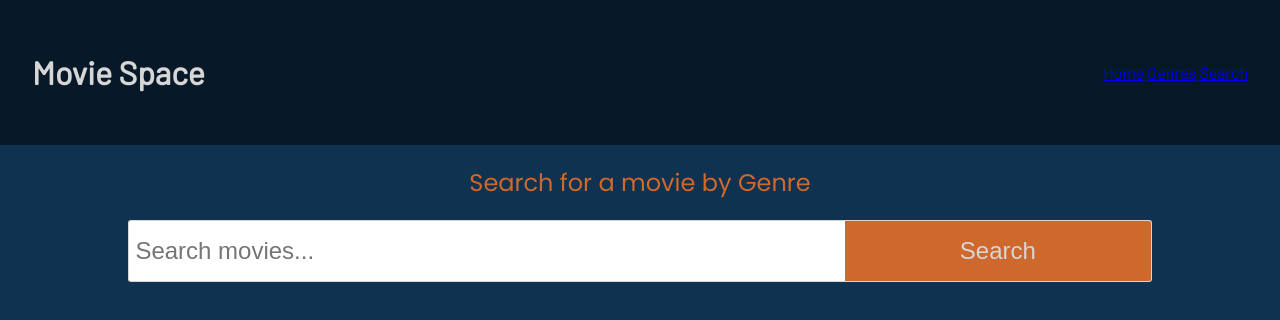
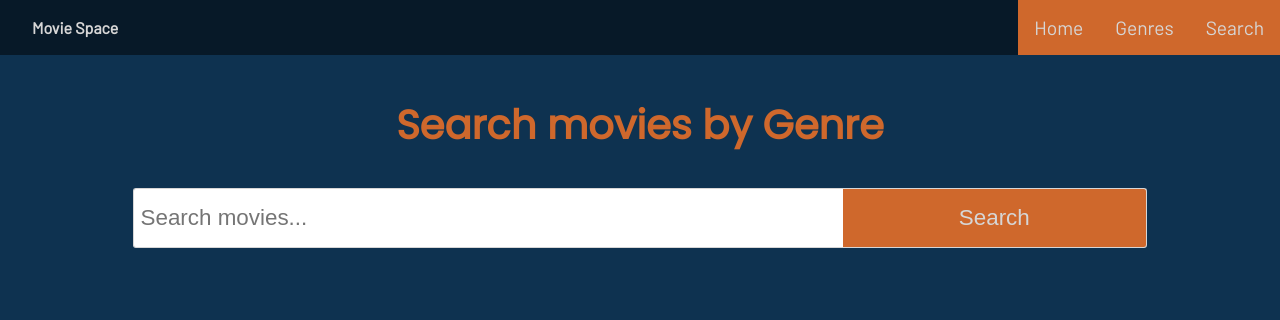
Before and after one commit to votre01/movie-space, a plain HTML site: page pages/genre.html in a window 1280 px wide. Drawn offline with Linux system fonts and the light colour scheme.

Commit message:
search function

```diff
--- a/pages/genre.html
+++ b/pages/genre.html
@@ -6,11 +6,11 @@
   <meta charset="UTF-8">
   <meta name="viewport" content="width=device-width, initial-scale=1.0">
   <title>Movie Review App</title>
-  <link rel="stylesheet" href="../sass/styles.css">
+  <link rel="stylesheet" href="../dist/css/styles.css">
 </head>
 <body>
   <header>
-    <h1>Movie Space</h1>
+    <a href="#"><h1>Movie Space</h1></a>
     <!-- Navigation links -->
     <nav>
       <a href="../index.html" id="home-link">Home</a>
@@ -20,7 +20,7 @@
   </header>
 
   <main id="main-content" class="main">
-    <h2>Search for a movie by Genre</h2>
+    <h2>Search movies by Genre</h2>
     <div class="search">
       <input id="genre-search-input" type="search" class="search__input" placeholder="Search movies...">
       <button id="genre-search-btn" class="search__btn">Search</button>
--- a/sass/styles.scss
+++ b/sass/styles.scss
@@ -11,10 +11,53 @@ header {
     display: flex;
     justify-content: space-between;
     align-items: center;
-    padding: 2rem;
+    // padding: 2rem;
     background-color: rgba(0, 0, 0, 0.5);
     margin: 0;
     font-family: "Barlow";
+
+    a {
+        text-decoration: none;
+        color: $accent-color1;
+
+        h1 {
+            font-size: 1rem;
+            padding: 0 2rem;
+            transition: color 1s ease;
+
+            &:hover { color: $secondary-color; }
+        }
+
+    }
+
+
+
+
+    nav {
+        display: flex;
+        flex-wrap: nowrap;
+        background-color: $secondary-color;
+
+        a {
+            background-color: $secondary-color;
+            height: 100%;
+            text-decoration: none;
+            padding: 1rem;
+            color: $accent-color1;
+            font-size: 1.2rem;
+            margin: 0;
+            transition: background-color 1s ease;
+
+            &:hover {
+                background-color: $primary-color;
+            }
+
+            &:active {
+                background-color: $primary-color;
+            }
+
+        }
+    }
 
 }
 
@@ -23,10 +66,12 @@ header {
     flex-direction: column;
     align-items: center;
     font-family: "Poppins";
+    padding: .4rem;
 
     h2 {
-        font-weight: 100;
+        font-weight: 700;
         color: $secondary-color;
+        text-align: center;
     }
 
     .search {
@@ -66,7 +111,9 @@ header {
         display: flex;
         flex-wrap: wrap;
         justify-content: center;
-        // align-items: center;
+        align-items: center;
+        list-style-type: none;
+        padding-left: 0;
 
         li {
             display: flex;
@@ -77,6 +124,7 @@ header {
             margin: .4rem;
             // border: 1px solid $secondary-color;
             border-radius: .6rem;
+
 
             a {
                 color: $accent-color1;
@@ -106,11 +154,15 @@ header {
 @media screen and (min-width: 600px) {
 
     .main {
+
+        h2 {
+            font-size: 2.5rem;
+        }
         .search {
 
             &__input, &__btn {
                 padding: 1rem .4rem;
-                font-size: 1.5rem;
+                font-size: 1.4rem;
             }
         }
     }
```
Also changed, not shown: index.html (+2 -2 lines), dist/css/styles.css (added), 1 other file.
